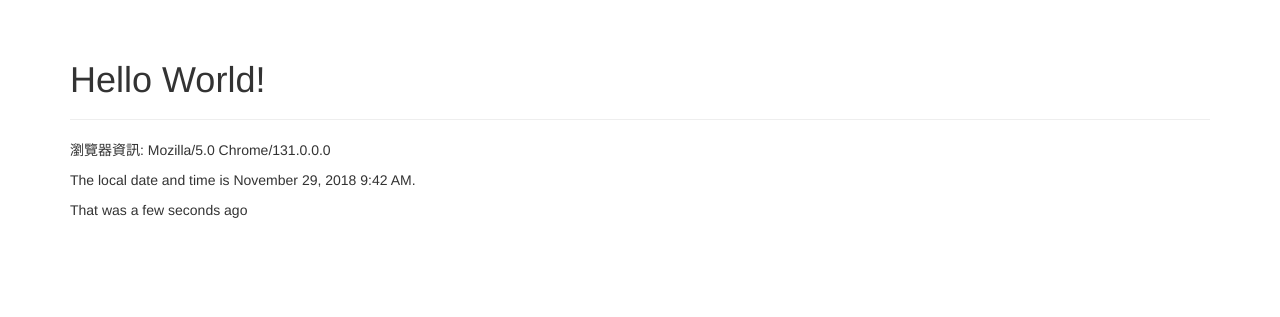
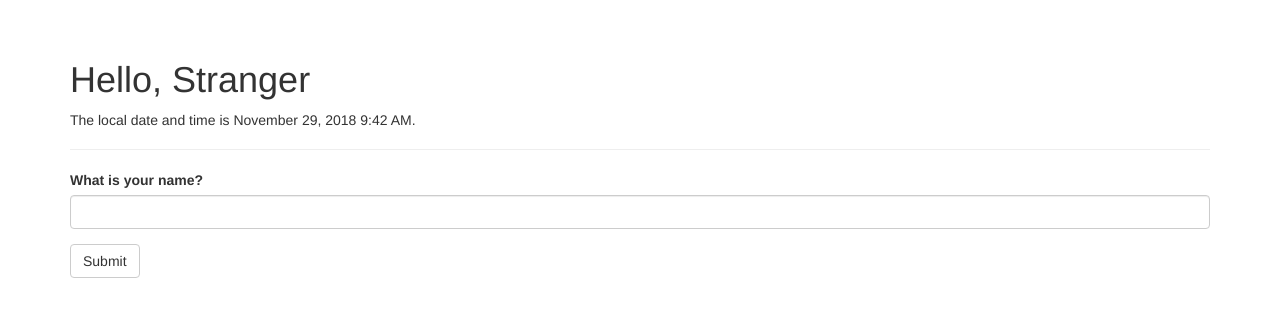
Before and after one commit to AAQ6291/flasky, a Flask app: page / in a window 1280 px wide. Shown: the part 52-369 px from the top of the page. Run offline with Flask 2, Linux system fonts and the light colour scheme; some libraries are stand-ins or nearby versions.

Commit message:
20181129

```diff
--- a/hello.py
+++ b/hello.py
@@ -1,12 +1,8 @@
-from flask import Flask, request, render_template
-from flask import make_response  # 回傳一個回應物件
-
-
 # Flash_boostrap 包含所有Bootstrap檔案 & 基礎結構模板
+# Flask_moment 解析、驗證、操作、格式化日期
+from flask import Flask, request, render_template, session, redirect, url_for, flash
 from flask_bootstrap import Bootstrap
-# Flask_moment 解析、驗證、操作、格式化日期
 from flask_moment import Moment
-# 時間
 from datetime import datetime
 from flask_wtf import FlaskForm
 from wtforms import StringField, SubmitField
@@ -22,6 +18,7 @@ moment = Moment(app)
 
 class NameForm(FlaskForm):
     # 定義表單類別
+    # validators 驗證函式, DataRequired() 保證送出的欄位不是空值
     name = StringField('What is your name? ', validators=[DataRequired()])
     submit = SubmitField('Submit')
 
@@ -36,16 +33,22 @@ def internal_server_error(e):
     return render_template('500.html'), 500
 
 
-@app.route('/')
+@app.route('/', methods=['GET', 'POST'])
 def index():
     # 瀏覽器資訊
     user_agent = request.headers.get('User-Agent')
-
     # 傳送時間 current_time
     current_time = datetime.utcnow()
-
-    # 使用轉譯模板, 附帶參數傳送
-    return render_template('index.html', user_agent=user_agent, current_time=current_time)
+    # 表單定義
+    form = NameForm()
+    if form.validate_on_submit():
+        old_name = session.get('name')
+        if old_name is not None and old_name != form.name.data:
+            flash('Look like you have change your name! ')
+        session['name'] = form.name.data
+        return url_for('index')
+    # 使用轉譯模板, 附帶參數傳送(瀏覽器資訊, 表單, name變數)
+    return render_template('index.html', user_agent=user_agent, current_time=current_time, form=form, name=session.get('name'))
 
 
 @app.route('/user/<name>')     # 動態路由
--- a/templates/base.html
+++ b/templates/base.html
@@ -40,6 +40,13 @@
 {% block content %}
 <!-- page_content就是我們自定義的塊標籤，我們在其他頁面中就可以使用了。 -->
 <div class="container">
+    {% for message in get_flashed_messages() %}
+    <div class="alert alert-warning">
+        <button type="button" class="close" data-dismiss="alert">&times;</button>
+        {{ message }}
+    </div>
+    {% endfor %}
+
     {% block page_content %}{% endblock %}
 </div>
 {% endblock %}
--- a/templates/index.html
+++ b/templates/index.html
@@ -1,14 +1,27 @@
+<!--
+    使用 flask-boostrap 的轉譯表單
+    import指令 匯入bootstrap的wtf模板元素來使用
+-->
 {% extends "base.html" %}
+{% import "bootstrap/wtf.html" as wtf %}
 
 {% block title %} Flasky {% endblock %}
 
 {% block page_content %}
 <div class="page-header">
-    <h1>Hello World! </h1>
+    <h1>
+        Hello, {% if name %} {{ name }} {% else %} Stranger {% endif %}
+    </h1>
+    <!-- format('LLL')格式: 2018年11月27日 12:27 -->
+    <p> The local date and time is {{ moment(current_time).format('LLL') }}. </p>
+    <!-- fromNow() : 轉譯相對時間, 並隨時間推移而自動更新, refresh=True 會持續更新 -->
+    <!--
+    <p>
+        That was {{ moment(current_time).fromNow(refresh=True) }} ,
+        你目前的瀏覽器資訊: {{user_agent}}
+    </p>
+    -->
 </div>
-<p> 瀏覽器資訊: {{user_agent}} </p>
-<!-- format('LLL')格式: 2018年11月27日 12:27 -->
-<p> The local date and time is {{ moment(current_time).format('LLL') }}. </p>
-<!-- fromNow() : 轉譯相對時間, 並隨時間推移而自動更新, refresh=True 會持續更新 -->
-<p> That was {{ moment(current_time).fromNow(refresh=True) }}</p>
+<!-- wtf.quick_form()會接收一個flask-wtf的表單物件, 並使用Bootstrap來轉譯 -->
+{{ wtf.quick_form(form) }}
 {% endblock %}
```
